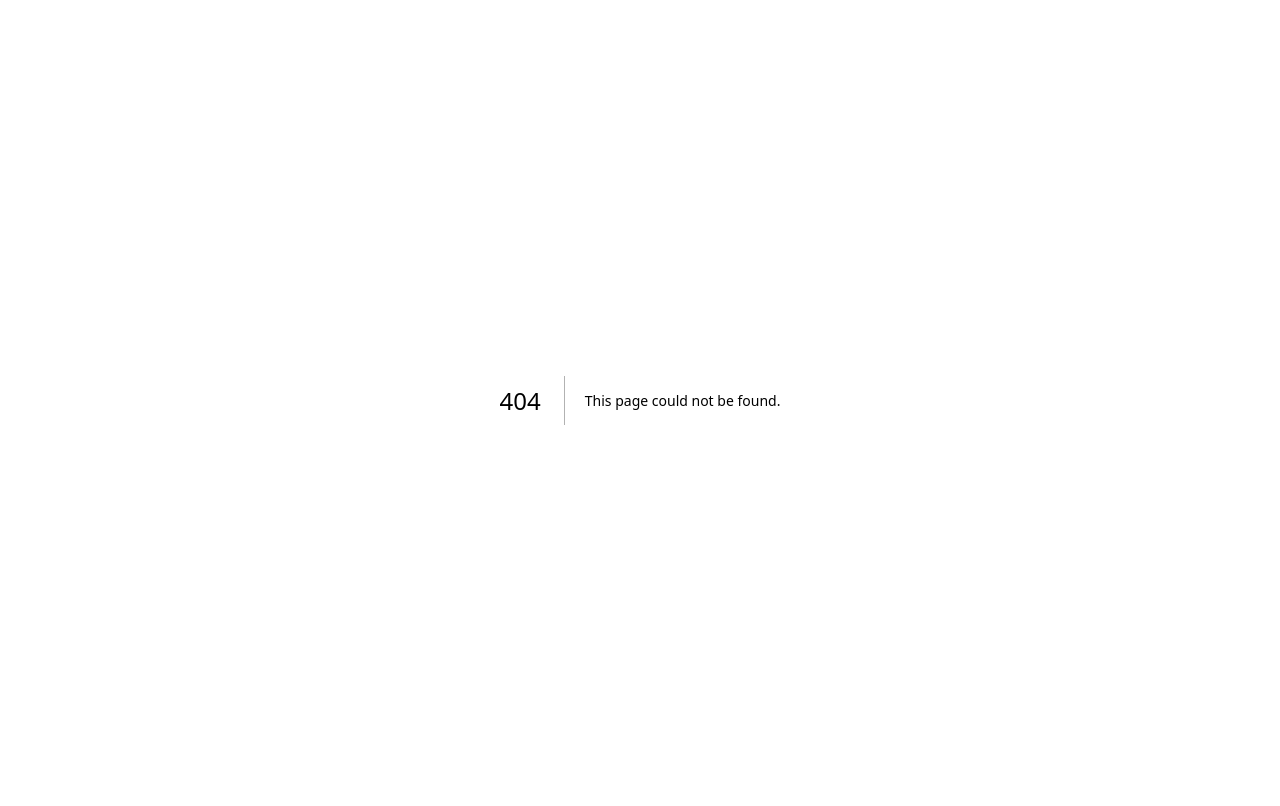
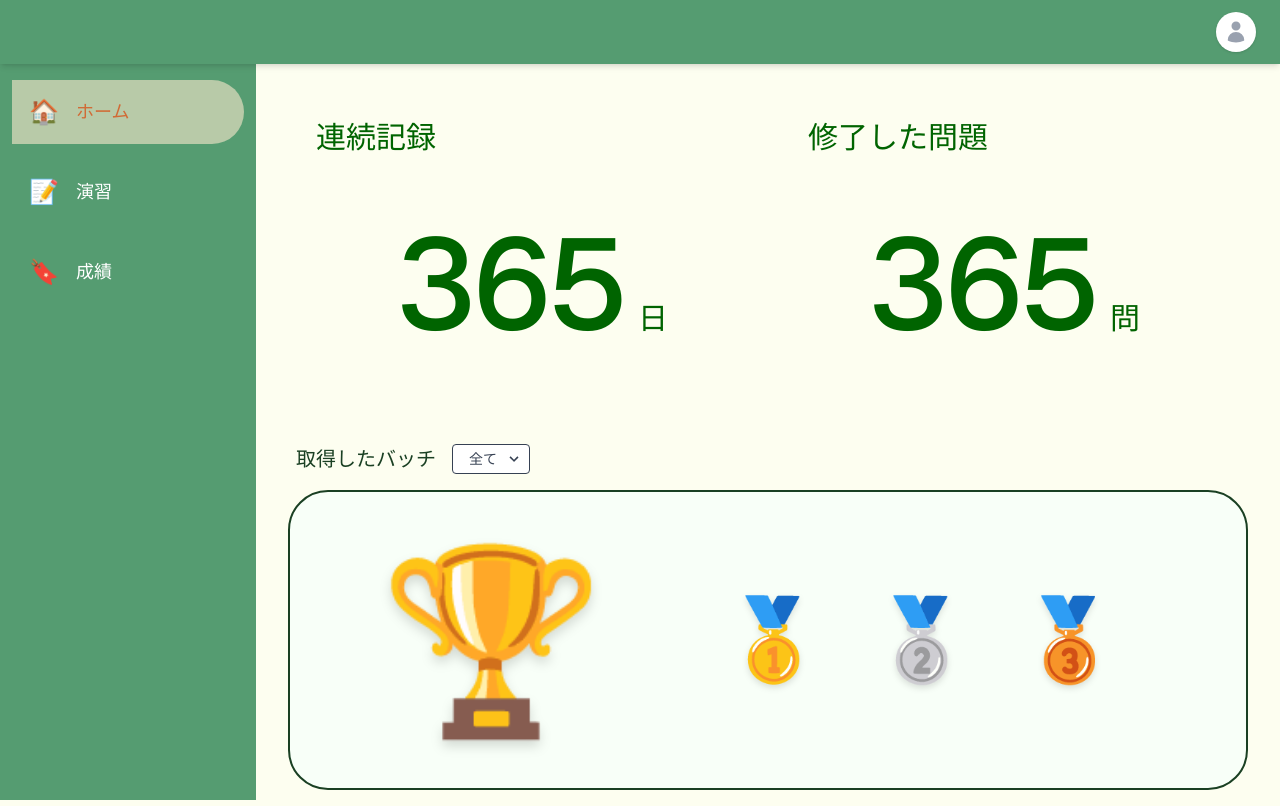
Before and after one commit to kc3hack/2026_team29, a Next.js app in the folder frontend/: page /grades in a window 1280 px wide. Before the commit this address had no page. Built offline with nearby package versions, Linux system fonts and the light colour scheme.

Commit message:
feat: 成績表示ページの実装 (StatusCard, BadgeList)

```diff
--- /dev/null
+++ b/frontend/src/app/grades/layout.tsx
@@ -0,0 +1,35 @@
+import { AppSidebar } from '@/features/dashboard/components/AppSidebar';
+
+export const metadata = {
+  title: 'Grades',
+  description: 'Your learning grades',
+};
+
+export default function GradeLayout({
+  children,
+}: {
+  children: React.ReactNode;
+}) {
+  return (
+    <div className="min-h-screen bg-[#FDFEF0]">
+      {/* Top Header Bar - Full Width */}
+      <header className="sticky top-0 z-50 flex h-16 w-full items-center justify-end bg-[#559C71] px-6 text-white shadow-md">
+         <div className="flex h-10 w-10 items-center justify-center rounded-full bg-white text-gray-600 shadow-sm cursor-pointer hover:bg-gray-100 transition-colors">
+            {/* User Icon Placeholder */}
+            <svg xmlns="http://www.w3.org/2000/svg" viewBox="0 0 24 24" fill="currentColor" className="w-6 h-6 text-gray-400">
+              <path fillRule="evenodd" d="M7.5 6a4.5 4.5 0 119 0 4.5 4.5 0 01-9 0zM3.751 20.105a8.25 8.25 0 0116.498 0 .75.75 0 01-.437.695A18.683 18.683 0 0112 22.5c-2.786 0-5.433-.608-7.812-1.7a.75.75 0 01-.437-.695z" clipRule="evenodd" />
+            </svg>
+         </div>
+      </header>
+
+      <div className="flex">
+         <AppSidebar />
+
+         {/* Main Content Area */}
+         <div className="flex-1 min-h-[calc(100vh-4rem)] bg-[#FDFEF0] sm:ml-64">
+            {children}
+         </div>
+      </div>
+    </div>
+  );
+}
--- /dev/null
+++ b/frontend/src/app/grades/page.tsx
@@ -0,0 +1,17 @@
+'use client';
+
+/**
+ * Grade Page
+ * 成績を表示するページ
+ */
+
+import React from 'react';
+import { GradesContainer } from '@/features/grades/components/GradesContainer';
+
+export default function GradePage() {
+  return (
+    <div className="h-full w-full">
+      <GradesContainer />
+    </div>
+  );
+}
--- /dev/null
+++ b/frontend/src/features/grades/api/mock.ts
@@ -0,0 +1,22 @@
+import { Badge, GradeStats } from "../types";
+
+export const getGradeStats = async (): Promise<GradeStats> => {
+  // TODO: Replace with actual API call
+  return {
+    consecutiveDays: 365,
+    completedQuests: 365
+  };
+};
+
+export const getBadges = async (): Promise<Badge[]> => {
+  // TODO: Replace with actual API call
+  return [
+    { id: '1', name: 'Master', icon: '🏆', type: 'trophy', earnedAt: '2025-01-01' },
+    { id: '2', name: 'Gold', icon: '🥇', type: 'gold', earnedAt: '2025-01-02' },
+    { id: '3', name: 'Silver', icon: '🥈', type: 'silver', earnedAt: '2025-01-03' },
+    { id: '4', name: 'Silver', icon: '🥈', type: 'silver', earnedAt: '2025-01-04' },
+    { id: '5', name: 'Bronze', icon: '🥉', type: 'bronze', earnedAt: '2025-01-05' },
+    { id: '6', name: 'Bronze', icon: '🥉', type: 'bronze', earnedAt: '2025-01-06' },
+    { id: '7', name: 'Bronze', icon: '🥉', type: 'bronze', earnedAt: '2025-01-07' },
+  ];
+};
--- /dev/null
+++ b/frontend/src/features/grades/components/BadgeList.tsx
@@ -0,0 +1,64 @@
+'use client';
+
+import React from 'react';
+import { Badge } from '../types';
+
+interface BadgeListProps {
+  badges: Badge[];
+}
+
+export const BadgeList: React.FC<BadgeListProps> = ({ badges }) => {
+  return (
+    <div className="w-full max-w-5xl mx-auto px-4">
+      <div className="flex items-center gap-4 mb-4 pl-2">
+        <h2 className="text-xl font-medium text-[#1a4023]">取得したバッチ</h2>
+        <div className="relative">
+          <select className="text-gray-700 appearance-none bg-white border border-border-[#1a4023] rounded px-4 py-1 pr-8 text-sm focus:outline-none ">
+            <option>全て</option>
+            <option>座学</option>
+            <option>実技</option>
+          </select>
+          <div className="pointer-events-none absolute inset-y-0 right-0 flex items-center px-2 text-gray-700">
+            <svg className="fill-current h-4 w-4" xmlns="http://www.w3.org/2000/svg" viewBox="0 0 20 20">
+              <path d="M9.293 12.95l.707.707L15.657 8l-1.414-1.414L10 10.828 5.757 6.586 4.343 8z"/>
+            </svg>
+          </div>
+        </div>
+      </div>
+
+      <div className="border-2 border-[#1a4023] rounded-[40px] bg-[#f8fff8] p-8 lg:p-12 min-h-[250px] lg:min-h-[300px] flex items-center justify-around relative overflow-hidden">
+        {/* Large Trophy on the left */}
+        <div className="flex flex-col items-center justify-center transform scale-125 lg:scale-150">
+          <span className="text-[100px] lg:text-[120px] drop-shadow-lg filter">🏆</span>
+        </div>
+
+        {/* Medals on the right */}
+        <div className="flex gap-8 lg:gap-12 items-end">
+          {/* Gold - 1st */}
+          <div className="flex flex-col items-center">
+             <div className="relative">
+               <span className="text-[60px] lg:text-[80px] drop-shadow-md">🥇</span>
+
+             </div>
+          </div>
+
+          {/* Silver - 2nd */}
+          <div className="flex flex-col items-center">
+             <div className="relative">
+               <span className="text-[60px] lg:text-[80px] drop-shadow-md">🥈</span>
+
+             </div>
+          </div>
+
+          {/* Bronze - 3rd */}
+          <div className="flex flex-col items-center">
+             <div className="relative">
+               <span className="text-[60px] lg:text-[80px] drop-shadow-md">🥉</span>
+
+             </div>
+          </div>
+        </div>
+      </div>
+    </div>
+  );
+};
--- /dev/null
+++ b/frontend/src/features/grades/components/GradesContainer.tsx
@@ -0,0 +1,53 @@
+'use client';
+
+import React, { useEffect, useState } from 'react';
+import { StatusCard } from './StatusCard';
+import { BadgeList } from './BadgeList';
+import { getGradeStats, getBadges } from '../api/mock';
+import type { GradeStats, Badge } from '../types';
+
+export const GradesContainer: React.FC = () => {
+  const [stats, setStats] = useState<GradeStats | null>(null);
+  const [badges, setBadges] = useState<Badge[]>([]);
+  const [loading, setLoading] = useState(true);
+
+  useEffect(() => {
+    const fetchData = async () => {
+      try {
+        const [statsData, badgesData] = await Promise.all([
+          getGradeStats(),
+          getBadges(),
+        ]);
+        setStats(statsData);
+        setBadges(badgesData);
+      } catch (error) {
+        console.error('Failed to fetch grade data:', error);
+      } finally {
+        setLoading(false);
+      }
+    };
+
+    fetchData();
+  }, []);
+
+  if (loading) {
+    return (
+      <div className="flex justify-center items-center h-full min-h-[400px]">
+        <div className="animate-spin rounded-full h-12 w-12 border-b-2 border-[#3ca0f6]"></div>
+      </div>
+    );
+  }
+
+  if (!stats) {
+    return <div>Failed to load data</div>;
+  }
+
+  return (
+    <div className="container mx-auto px-4 py-4 max-w-7xl">
+      <div className="mt-8 mb-24">
+        <StatusCard stats={stats} />
+      </div>
+      <BadgeList badges={badges} />
+    </div>
+  );
+};
--- /dev/null
+++ b/frontend/src/features/grades/components/StatusCard.tsx
@@ -0,0 +1,36 @@
+'use client';
+
+import React from 'react';
+import { GradeStats } from '../types';
+
+interface StatusCardProps {
+  stats: GradeStats;
+}
+
+export const StatusCard: React.FC<StatusCardProps> = ({ stats }) => {
+  return (
+    <div className="flex justify-around items-start w-full max-w-5xl mx-auto px-6 relative mt-16 pt-10">
+      {/* Consecutive Days */}
+      <div className="flex flex-col items-left min-w-[200px] relative">
+        <p className="text-[#006400] text-3xl font-medium absolute -top-16 -left-20">連続記録</p>
+        <div className="flex items-baseline mt-7">
+          <span className="text-7xl lg:text-9xl leading-none font-medium text-[#006400] font-sans -tracking-wide pt-2">
+            {stats.consecutiveDays}
+          </span>
+          <span className="text-2xl lg:text-3xl text-[#006400] font-medium ml-3 pb-2">日</span>
+        </div>
+      </div>
+
+      {/* Completed Quests */}
+      <div className="flex flex-col items-left min-w-[200px] relative">
+        <p className="text-[#006400] text-3xl font-medium absolute -top-16 -left-15">修了した問題</p>
+        <div className="flex items-baseline mt-7">
+          <span className="text-7xl lg:text-9xl leading-none font-medium text-[#006400] font-sans -tracking-wide pt-2">
+            {stats.completedQuests}
+          </span>
+          <span className="text-3xl text-[#006400] font-medium ml-3 pb-2">問</span>
+        </div>
+      </div>
+    </div>
+  );
+};
--- /dev/null
+++ b/frontend/src/features/grades/types/index.ts
@@ -0,0 +1,12 @@
+export interface GradeStats {
+  consecutiveDays: number;
+  completedQuests: number;
+}
+
+export interface Badge {
+  id: string;
+  name: string;
+  icon: string;
+  type: 'trophy' | 'gold' | 'silver' | 'bronze';
+  earnedAt?: string;
+}
```
